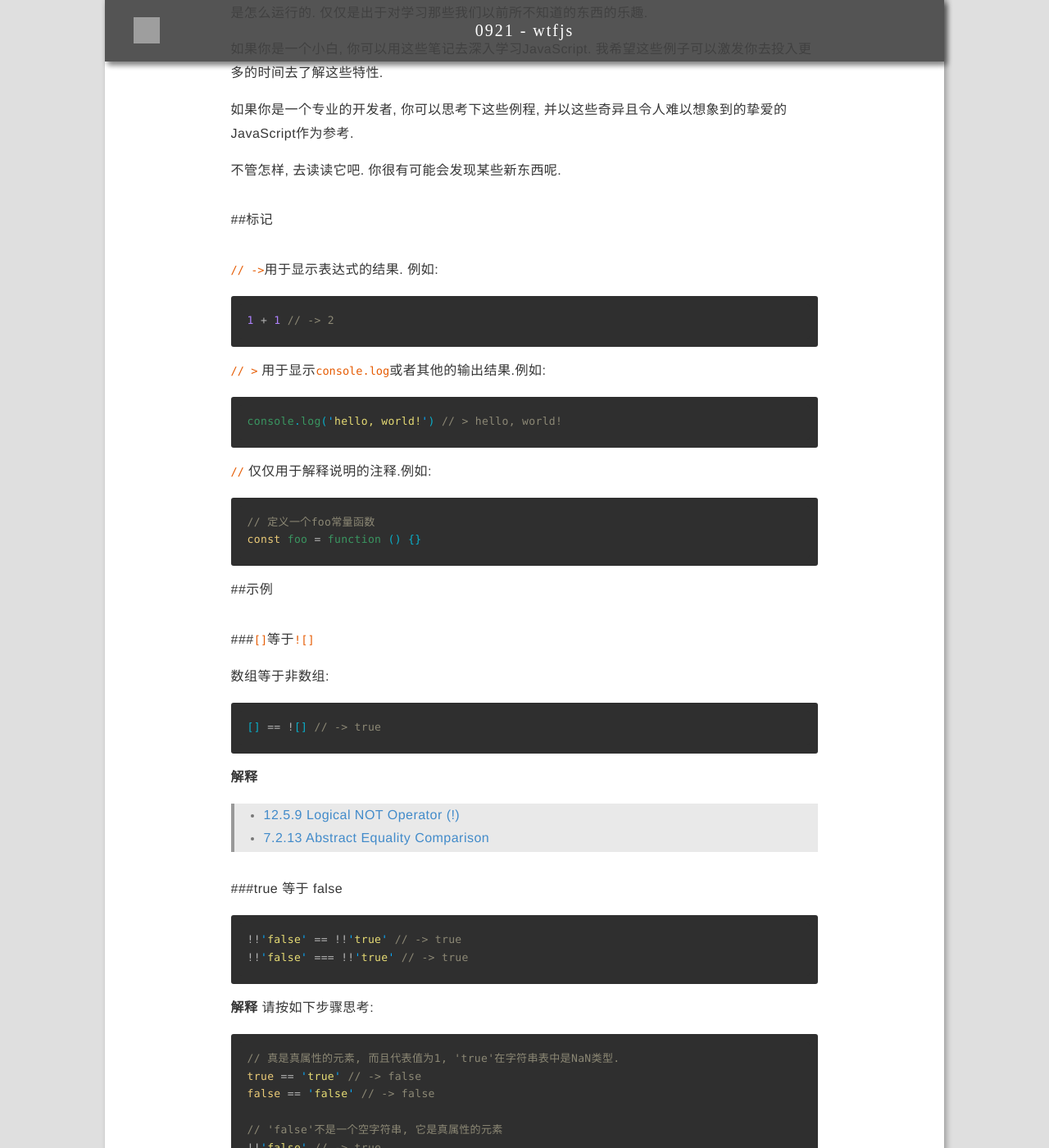
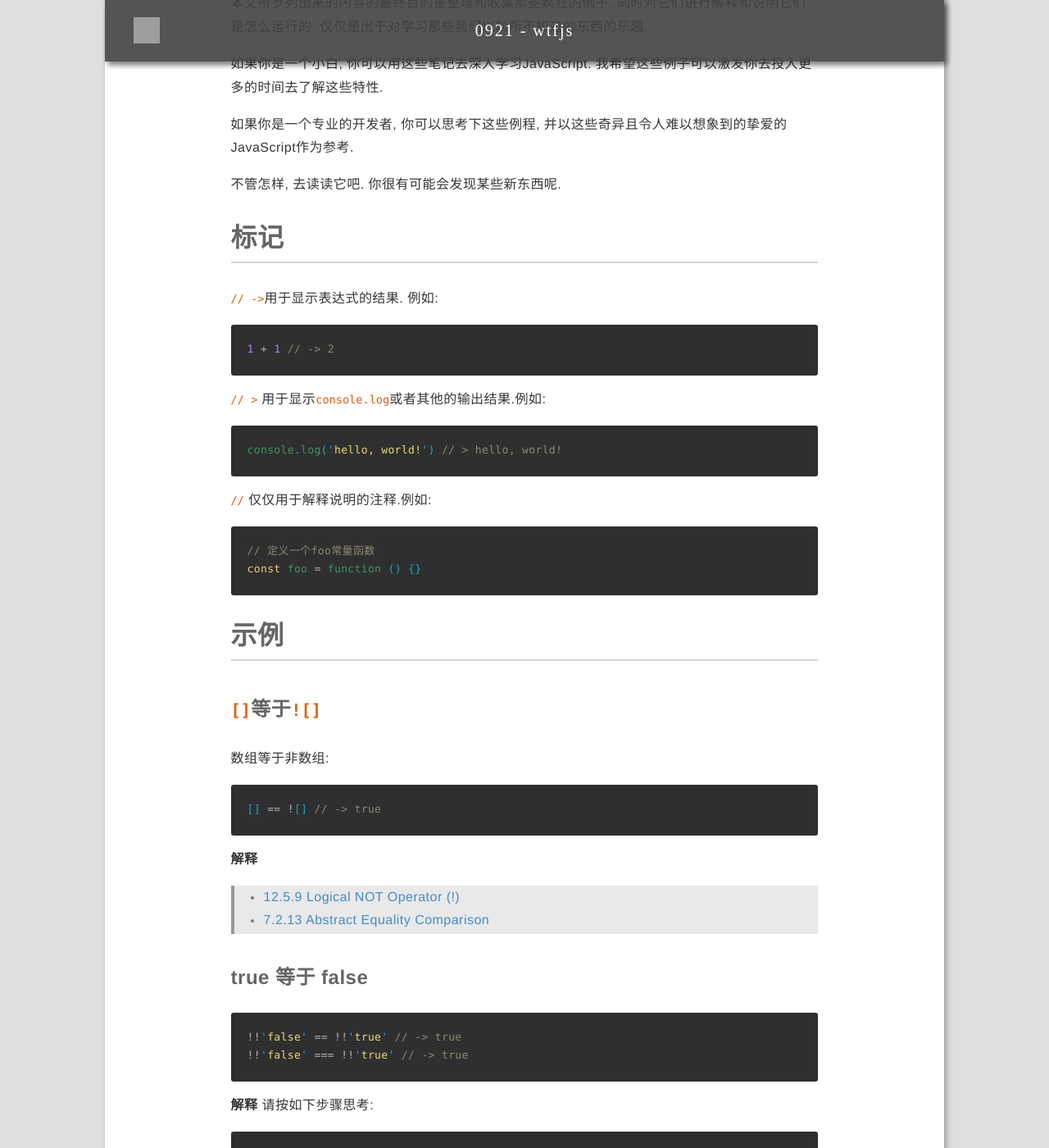
Before and after one commit to nlls1990/nlls1990.github.io, a Jekyll site: the page built from _posts/2017-09-21-wtfjs-translate.md, in a window 1280 px wide and 1400 px high, scrolled down 338 px. Shown: the whole window at 82% size. Built offline with Jekyll 4.4.1, drawn with Linux system fonts in a browser that asks for light colours; comment, search, counter and statistics services are not loaded; grey boxes are pictures that could not be loaded.

Commit message:
[format] Change title format

````diff
--- a/_posts/2017-09-21-wtfjs-translate.md
+++ b/_posts/2017-09-21-wtfjs-translate.md
@@ -8,13 +8,11 @@ excerpt: JavaScript 有趣和棘手（坑爹？）的示例
 
 [原文链接](https://github.com/denysdovhan/wtfjs)
 
-##动机
+## 动机
 
----
 >Just for Fun
 -- "Just for Fun: The Story of an Accidental Revolutionary", Linus Torvalds
 
----
 本文所罗列出来的内容的最终目的是整理和收集那些疯狂的例子, 同时对它们进行解释和说明它们是怎么运行的. 仅仅是出于对学习那些我们以前所不知道的东西的乐趣.
 
 如果你是一个小白, 你可以用这些笔记去深入学习JavaScript. 我希望这些例子可以激发你去投入更多的时间去了解这些特性.
@@ -23,11 +21,9 @@ excerpt: JavaScript 有趣和棘手（坑爹？）的示例
 
 不管怎样, 去读读它吧. 你很有可能会发现某些新东西呢.
 
----
 
-##标记
+## 标记
 
----
 `// ->`用于显示表达式的结果. 例如:
 ```javascript
 1 + 1 // -> 2
@@ -41,13 +37,13 @@ console.log('hello, world!') // > hello, world!
 // 定义一个foo常量函数
 const foo = function () {}
 ```
----
 
-##示例
 
----
+## 示例
 
-###`[]`等于`![]`
+
+
+### `[]`等于`![]`
 
 数组等于非数组:
 ```javascript
@@ -57,9 +53,9 @@ const foo = function () {}
 > * [12.5.9 Logical NOT Operator (!)](https://www.ecma-international.org/ecma-262/#sec-logical-not-operator)
 > * [7.2.13 Abstract Equality Comparison](https://www.ecma-international.org/ecma-262/#sec-abstract-equality-comparison)
 
----
 
-###true 等于 false
+
+### true 等于 false
 
 ```javascript
 !!'false' == !!'true' // -> true
@@ -77,5 +73,3 @@ false == 'false' // -> false
 !!'true' // -> true
 ```
 > * [7.2.13 Abstract Equality Comparison](https://www.ecma-international.org/ecma-262/#sec-abstract-equality-comparison)
-
----
````
